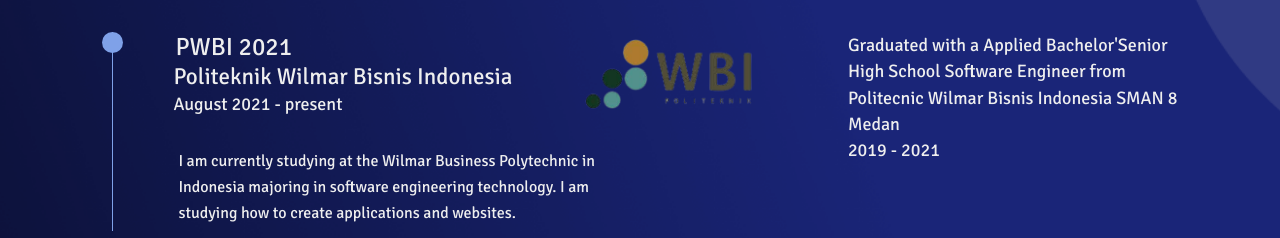
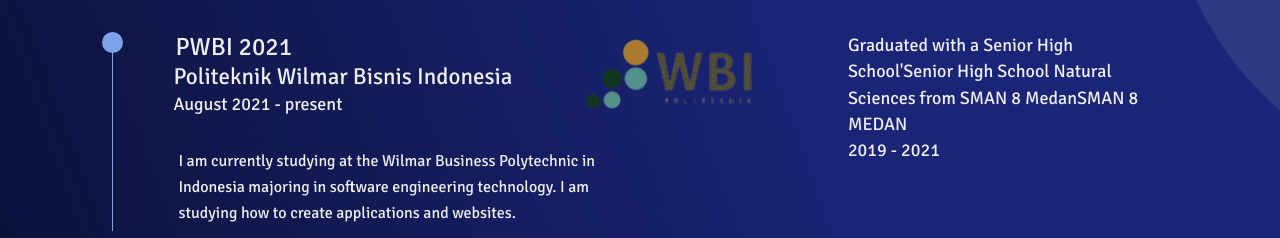
Before and after one commit to Cheee23/personal-website-react-master-1, a Gatsby site: page /experience in a window 1280 px wide. Shown: the part 227-465 px from the top of the page. Built offline with nearby package versions, Linux system fonts and the light colour scheme; Gatsby itself is replaced by a stand-in of ours.

Commit message:
second commit

```diff
--- a/src/data/Edu.js
+++ b/src/data/Edu.js
@@ -1,9 +1,9 @@
 export default [
   {
     id: 1,
-    name: "Politecnic Wilmar Bisnis Indonesia",
-    major: "Software Engineer",
-    degree: "Applied Bachelor",
+    name: "SMAN 8 MEDAN",
+    major: "Natural Sciences",
+    degree: "Senior High School",
     dated: "2019 - 2021",
   },
 ];
--- a/src/pages/experience.js
+++ b/src/pages/experience.js
@@ -49,7 +49,7 @@
           {grad.map((item) => (
             <div key={item.id}>
               <p>
-                Graduated with a {item.degree}'Senior High School {item.major} from {item.name} SMAN 8 Medan {item.cgpa} <br />
+                Graduated with a {item.degree}'Senior High School {item.major} from SMAN 8 Medan{item.name} <br />
                 {item.dated}
               </p>
             </div>
```
